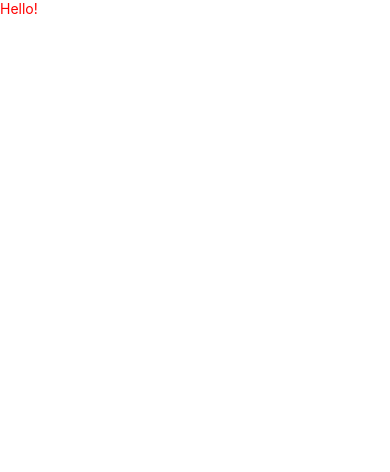
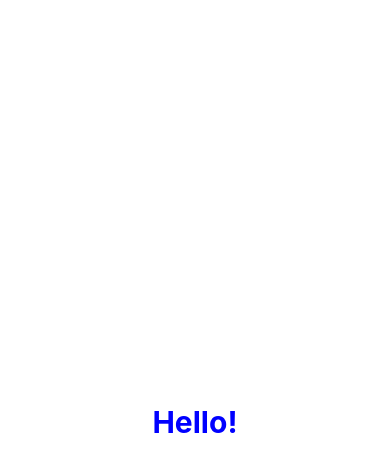
Before and after one commit to isharax9/Empty-React-native-Project, a React Native app: screen / in a window 390 px wide. Shown: the top 472 px of the page. Built offline with nearby package versions, Linux system fonts and the light colour scheme.

Commit message:
code explained with comments

```diff
--- a/App.js
+++ b/App.js
@@ -1,15 +1,35 @@
 import { StyleSheet, View, Text } from "react-native";
 
+/**
+ * Renders the main view of the App component, which displays the text "Hello!" centered on a white background.
+ */
 export default function App() {
   return (
-    <View>
+    <View style={stylesheet.view1}>
       <Text style={stylesheet.text1}>Hello!</Text>
     </View>
   );
 }
 
-const stylesheet = StyleSheet.create({
-  text1: {
-    color: "red"
+const stylesheet = StyleSheet.create(
+  {
+    /**
+     * Styles the text displayed in the main view of the App component, setting the color to blue, the font size to 30, and the font weight to bold.
+     */
+    text1: {
+      color: "blue",
+      fontSize: 30,
+      fontWeight: "bold",
+    },
+
+    /**
+     * Styles the main view of the App component, centering its contents and setting a white background.
+     */
+    view1: {
+      flex: 1,
+      backgroundColor: "#fff",
+      alignItems: "center",
+      justifyContent: "center",
+    }
   }
-});
+);
```
